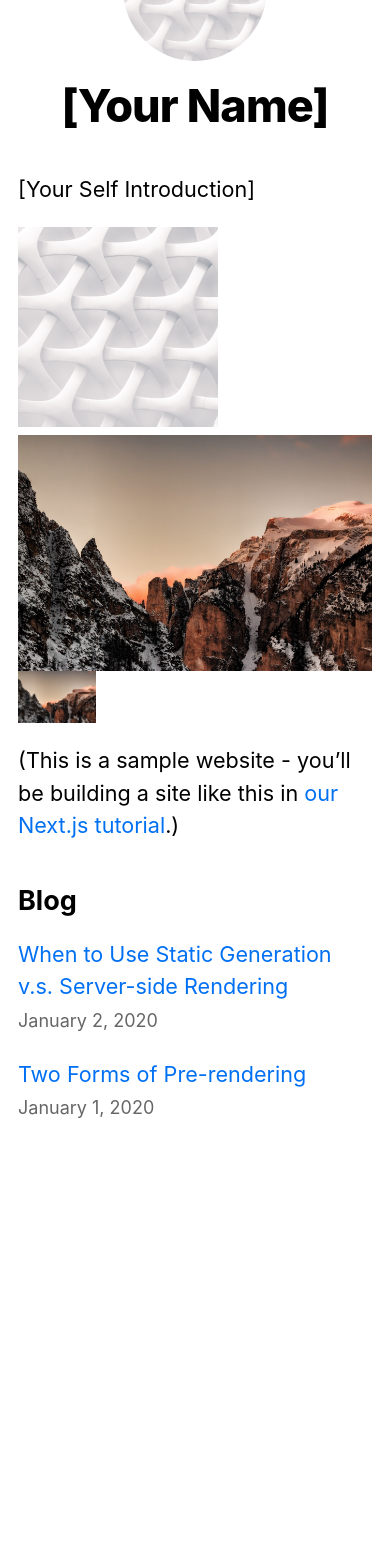
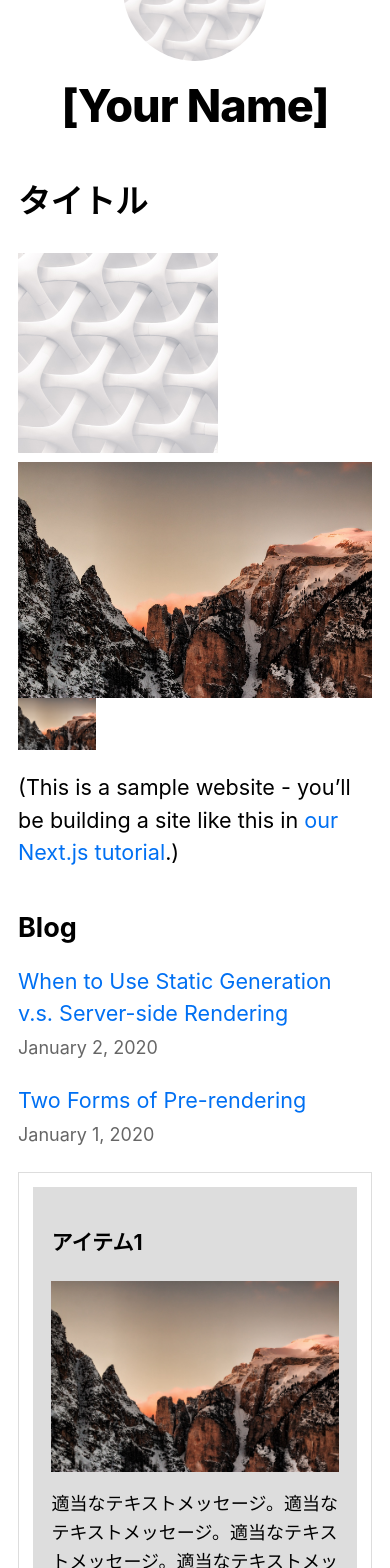
Before and after one commit to konyu/nextjs-imagetag-sample, a Next.js app: page / in a window 390 px wide. Shown: the part 137-1705 px from the top of the page. Before the commit the page ends 1367 px from the top, so only its background shows below. Built offline with nearby package versions, Linux system fonts and the light colour scheme.

Commit message:
Add: responsive card style

```diff
--- a/components/layout.module.css
+++ b/components/layout.module.css
@@ -1,5 +1,5 @@
 .container {
-  max-width: 36rem;
+  max-width: 1280px;
   padding: 0 1rem;
   margin: 3rem auto 6rem;
 }
@@ -13,3 +13,21 @@
 .backToHome {
   margin: 3rem 0 0;
 }
+
+.cssgrid {
+  display: grid;
+  grid-template-columns: repeat(auto-fit, minmax(300px, 1fr));
+  grid-auto-rows: 1fr;
+  grid-gap: 0.8em;
+  justify-content: center; /* 横方向は中央に */
+  border: 1px solid #ddd;
+  padding: 0.8em;
+  margin: 0 0 2em;
+}
+
+.cssgrid > div {
+  background: #ddd;
+  overflow: auto;
+  min-width: 0;
+  padding: 1em;
+}
--- a/pages/index.tsx
+++ b/pages/index.tsx
@@ -1,6 +1,7 @@
 import Head from 'next/head'
 import Layout, { siteTitle } from '../components/layout'
 import utilStyles from '../styles/utils.module.css'
+import styles from '../components/layout.module.css'
 import { getSortedPostsData } from '../lib/posts'
 import Link from 'next/link'
 import Date from '../components/date'
@@ -23,7 +24,7 @@ export default function Home({
         <title>{siteTitle}</title>
       </Head>
       <section className={utilStyles.headingMd}>
-        <p>[Your Self Introduction]</p>
+        <h1 className={styles.h1} >タイトル</h1>
         <Image src={"/images/profile.jpg"} width={200} height={200} />
         <Image src={"/images/img.jpg"} width={1235 } height={823} sizes="100vw" layout="responsive"/>
         <div style={{color:"gray", width: "20vw"}}>
@@ -50,6 +51,34 @@ export default function Home({
           ))}
         </ul>
       </section>
+
+      <div className={styles.cssgrid}>
+        <div>
+            <h3>アイテム1</h3>
+            <Image src={"/images/img.jpg"} width={600} height={400} layout='responsive'/>
+            <p>適当なテキストメッセージ。適当なテキストメッセージ。適当なテキストメッセージ。適当なテキストメッセージ。適当なテキストメッセージ。適当なテキストメッセージ。適当なテキストメッセージ。適当なテキストメッセージ。適当なテキストメッセージ。</p>
+        </div>
+        <div className={styles.item1}>
+            <h3>アイテム2</h3>
+            <Image src={"/images/img.jpg"} width={600} height={400} layout="responsive"/>
+            <p>適当なテキストメッセージ。</p>
+        </div>
+        <div className={styles.item1}>
+            <h3>アイテム3</h3>
+            <Image src={"/images/img.jpg"} width={600} height={400} layout="responsive"/>
+            <p>適当なテキストメッセージ。</p>
+        </div>
+        <div className={styles.item1}>
+            <h3>アイテム4</h3>
+            <Image src={"/images/img.jpg"} width={600} height={400} layout="responsive"/>
+            <p>適当なテキストメッセージ。</p>
+        </div>
+        <div className={styles.item1}>
+            <h3>アイテム5</h3>
+            <Image src={"/images/img.jpg"} width={600} height={400} layout="responsive"/>
+            <p>適当なテキストメッセージ。</p>
+        </div>
+      </div>
     </Layout>
   )
 }
```
